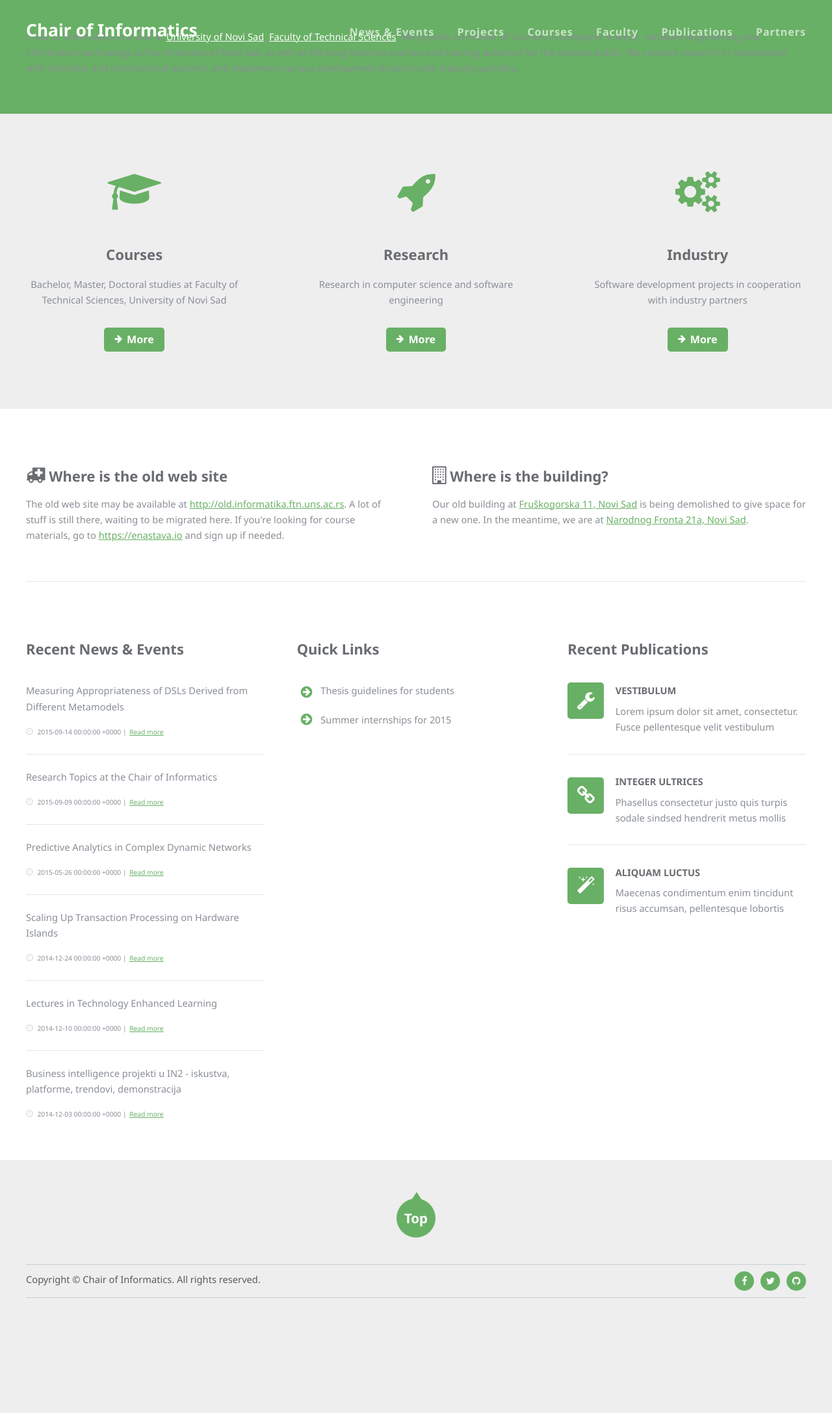
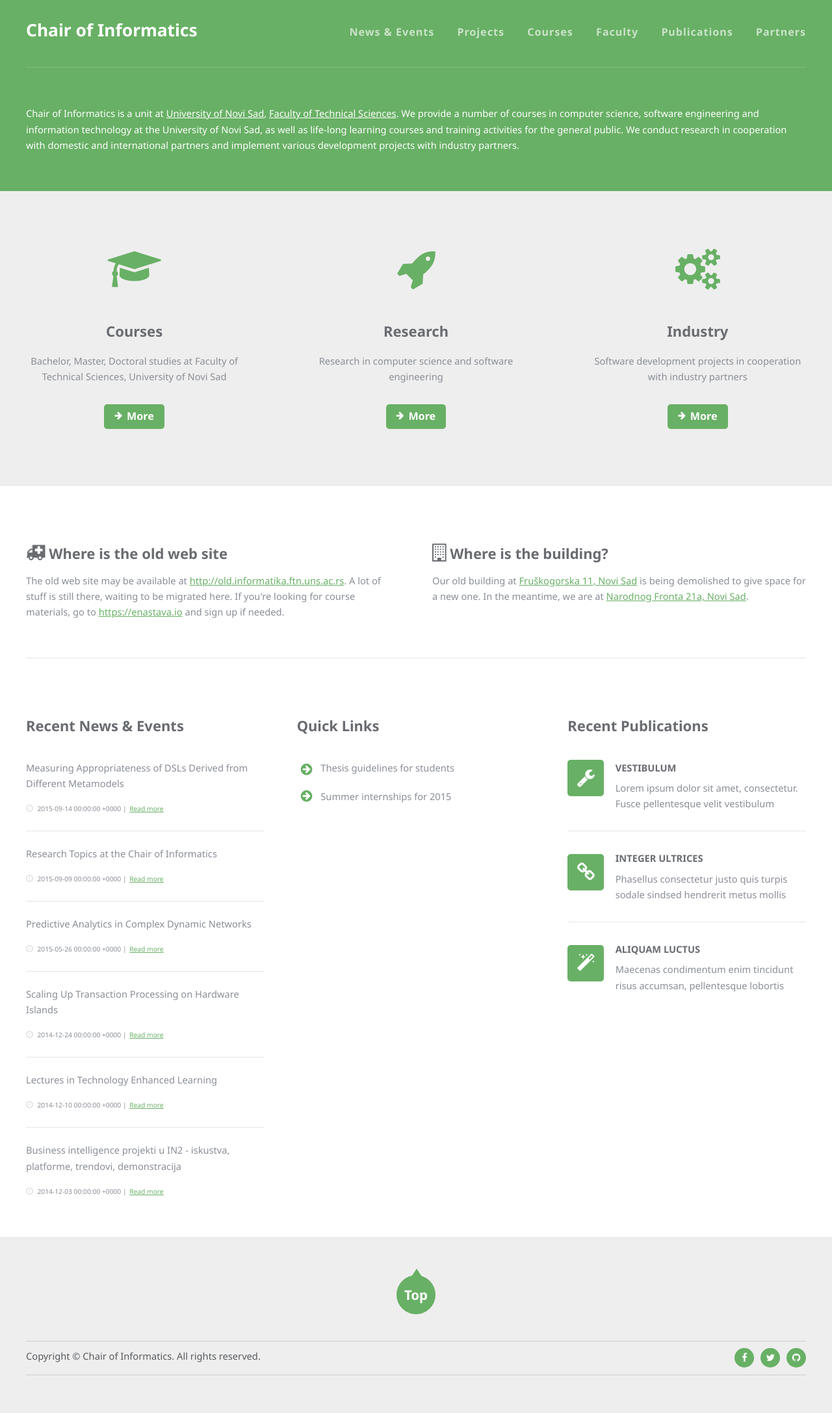
Before and after one commit to unsftn/informatika, a Jekyll site: the page built from index.html, in a window 1280 px wide. Shown: the whole page at 65% size. Built offline with Jekyll 4.4.1, drawn with Linux system fonts in a browser that asks for light colours; before the commit the page ends 2056 px from its top, so only the background shows below that.

Commit message:
Izbacena velika slika sa home stranice

```diff
--- a/_includes/homeheader.html
+++ b/_includes/homeheader.html
@@ -19,8 +19,8 @@
     </nav>
 
     <!-- Banner -->
+    <div id="banner">
     <!--
-    <div id="banner">
 
       <div id="slider">
         <a href="#"><span class="previous-button icon fa-chevron-left"></span></a>
@@ -41,12 +41,12 @@
             </div>
           </div>
         </div>
+      -->
       </div>
-      -->
 
       <header>
         <!--<h2>Mucerat Leonros Cito Suere Nuctuset Ultrices Cosuere Aubilia Curae</h2>-->
-        <p>Chair of Informatics is a unit at <a href="http://www.uns.ac.rs" style="color:white">University of Novi Sad</a>, <a href="http://www.ftn.uns.ac.rs" style="color:white">Faculty of Technical Sciences</a>. We provide a number of courses in computer science, software engineering and information technology at the University of Novi Sad, as well as life-long learning courses and training activities for the general public. We conduct research in cooperation with domestic and international partners and implement various development projects with industry partners.</p>
+        <p style="color:white">Chair of Informatics is a unit at <a href="http://www.uns.ac.rs" style="color:white">University of Novi Sad</a>, <a href="http://www.ftn.uns.ac.rs" style="color:white">Faculty of Technical Sciences</a>. We provide a number of courses in computer science, software engineering and information technology at the University of Novi Sad, as well as life-long learning courses and training activities for the general public. We conduct research in cooperation with domestic and international partners and implement various development projects with industry partners.</p>
       </header>
 
     </div>
```
